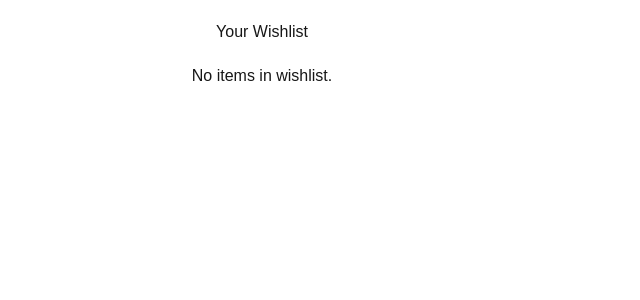
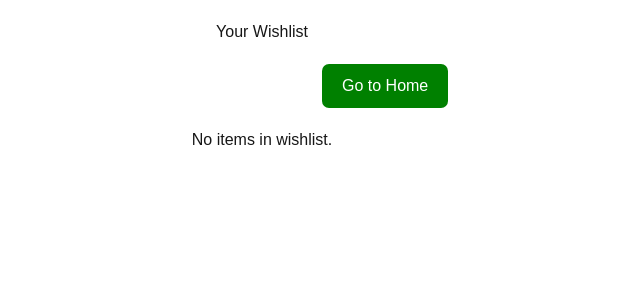
Before and after one commit to Shruti27272727/shoes-app, a Next.js app: page /Wishlist in a window 1280 px wide. Shown: the top 300 px of the page, without its empty margins (378-1018 px from the left). Built offline with nearby package versions, Linux system fonts and the light colour scheme.

Commit message:
Home button has been added

```diff
--- a/app/Wishlist/page.js
+++ b/app/Wishlist/page.js
@@ -1,11 +1,11 @@
 "use client";
-import { useSearchParams } from "next/navigation";
+import { useSearchParams, useRouter } from "next/navigation";
 import { useEffect, useState } from "react";
 
 export default function Wishlist() {
   const searchParams = useSearchParams();
   const userId = searchParams.get("userId");
-
+  const router = useRouter();
   const [wishlist, setWishlist] = useState([]);
 
  useEffect(() => {
@@ -24,9 +24,26 @@ export default function Wishlist() {
   };
 
   return (
+
     <div>
       <h1 style={{ textAlign: "center", padding: "20px" }}>Your Wishlist</h1>
-
+       <div >
+        <button
+          onClick={() => router.push("/home")}
+          style={{
+            backgroundColor: "green",
+            color: "white",
+            padding: "10px 20px",
+            borderRadius: "7px",
+            cursor: "pointer",
+            textAlign: "center",
+            marginBottom: "20px",
+            marginLeft:"700px",
+          }}
+        >
+          Go to Home
+        </button>
+      </div>
       {wishlist.length === 0 ? (
         <p style={{ textAlign: "center" }}>No items in wishlist.</p>
       ) : (
```
